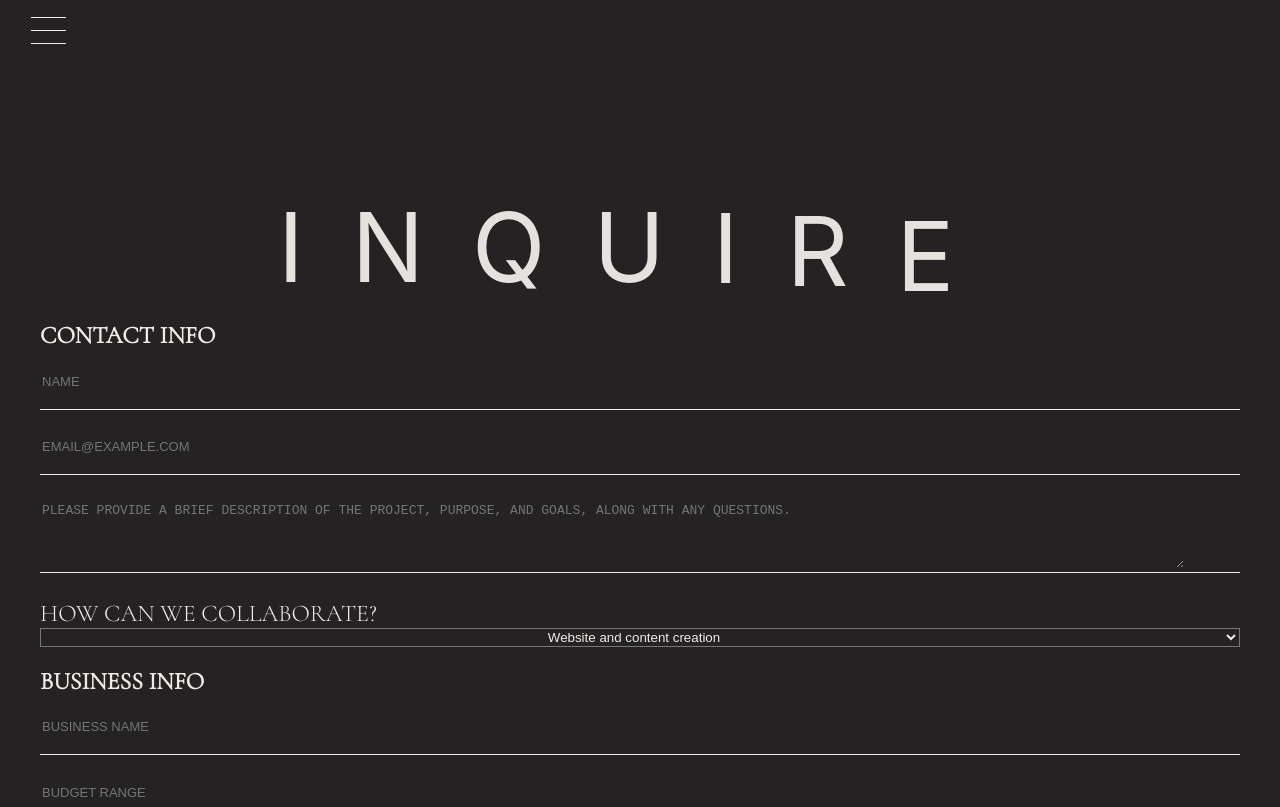
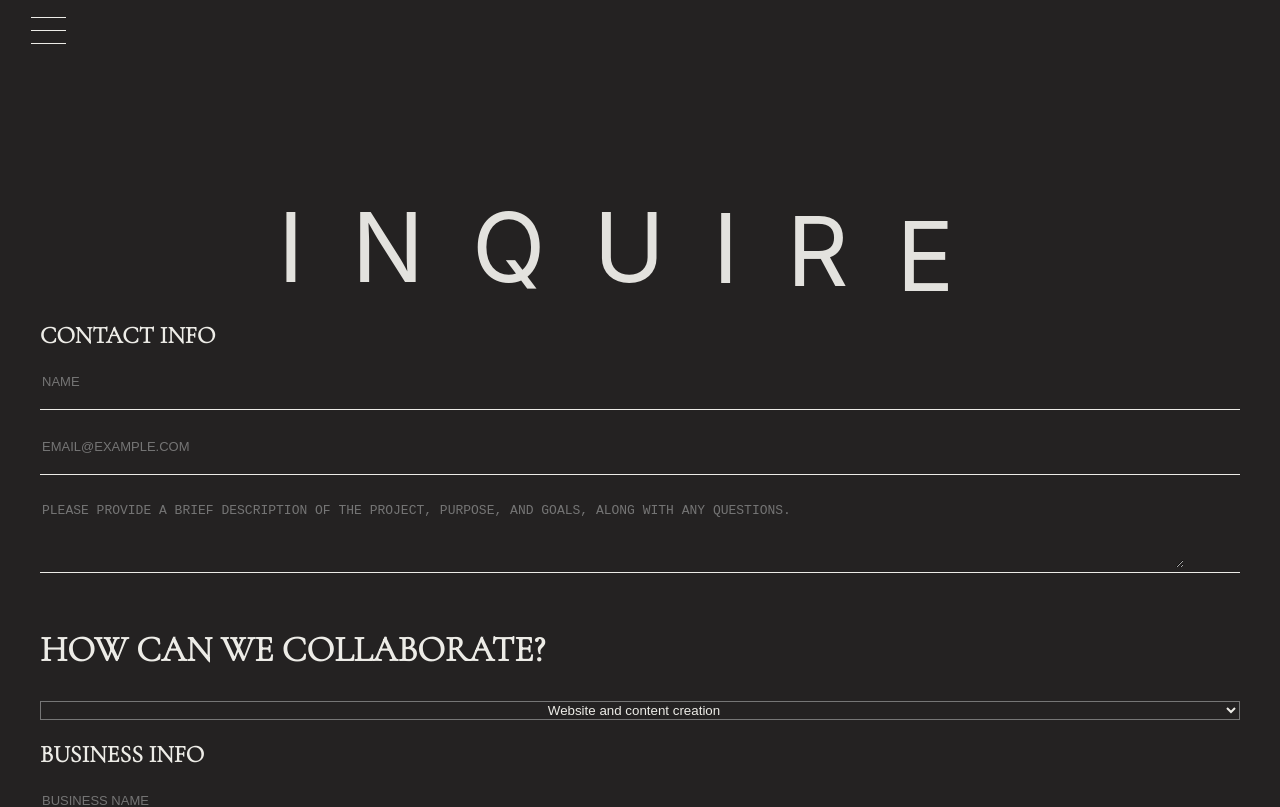
Before and after one commit to vanessamald/studiorevivir, a React (Create React App) app in the folder client/: page /inquire in a window 1280 px wide. Shown: the top 807 px of the page. Built offline with nearby package versions, Linux system fonts and the light colour scheme.

Commit message:
updating contact form

```diff
--- a/client/src/components/Contact/index.js
+++ b/client/src/components/Contact/index.js
@@ -161,7 +161,7 @@ function Contact() {
                 <Form.Group
                     className='form-group dropdown font-classic uppercase flex-column'
                     controlId="dropdown">
-                    <Form.Label className='form-name'>How can we collaborate?</Form.Label>
+                    <h2 className='form-name'>How can we collaborate?</h2>
                     <Form.Control as="select" value={option} onChange={(e) => setOption(e.target.value)} >
                         <option className='form-option' value="Website and content creation">Website and content creation</option>
                         <option className='form-option' value="Website">Website</option>
--- a/client/src/index.css
+++ b/client/src/index.css
@@ -507,9 +507,8 @@ a {
 }
 
 .services-process-list {
-  flex: 0 0 25%;
+  flex: 0 0 21%;
   margin: 10px;
-
 }
 
 .services-title {
```
